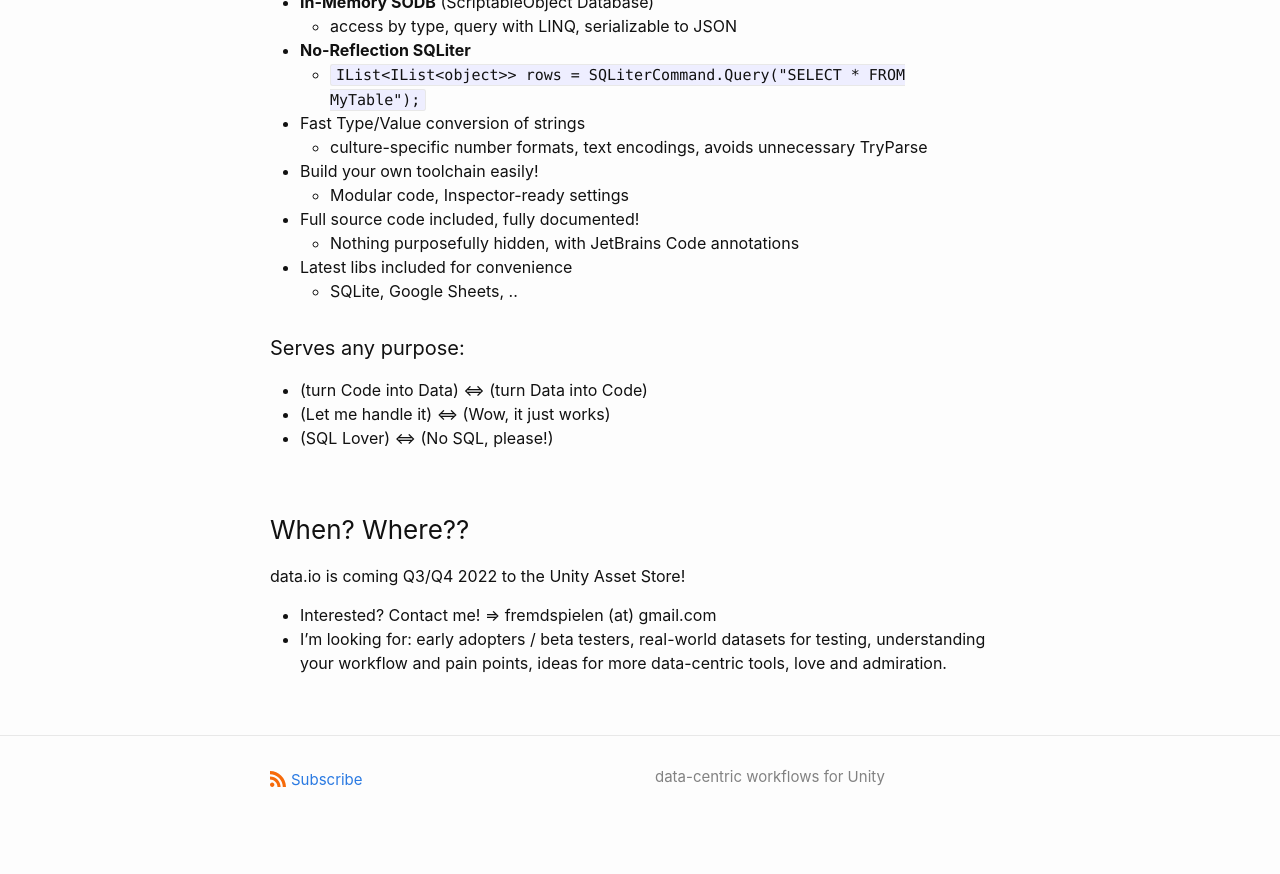
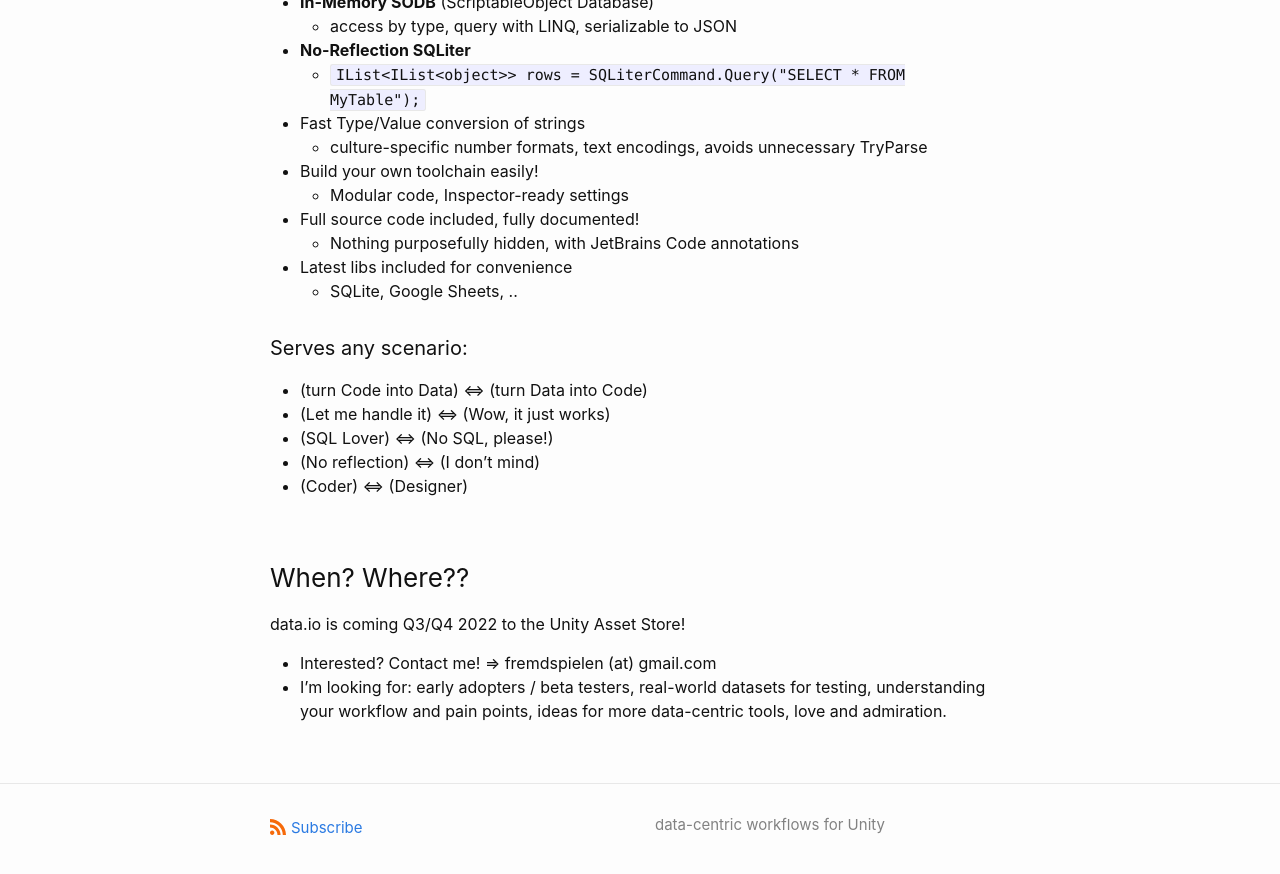
Before and after one commit to CodeSmile-0000011110110111/data.io-home, a Jekyll site: the page built from index.md, in a window 1280 px wide and 900 px high, scrolled down 951 px. Shown: the top 874 px of the window. Built offline with Jekyll 4.4.1, drawn with Linux system fonts in a browser that asks for light colours; before the commit the page ends 1803 px from its top, so only the background shows below that.

Commit message:
Update index.md

```diff
--- a/index.md
+++ b/index.md
@@ -42,10 +42,12 @@
 - Latest libs included for convenience
   - SQLite, Google Sheets, ..
 
-#### Serves any purpose:
+#### Serves any scenario:
 - (turn Code into Data) <=> (turn Data into Code)
 - (Let me handle it) <=> (Wow, it just works)
 - (SQL Lover) <=> (No SQL, please!)
+- (No reflection) <=> (I don't mind)
+- (Coder) <=> (Designer)
 
 ### When? Where??
 
```
